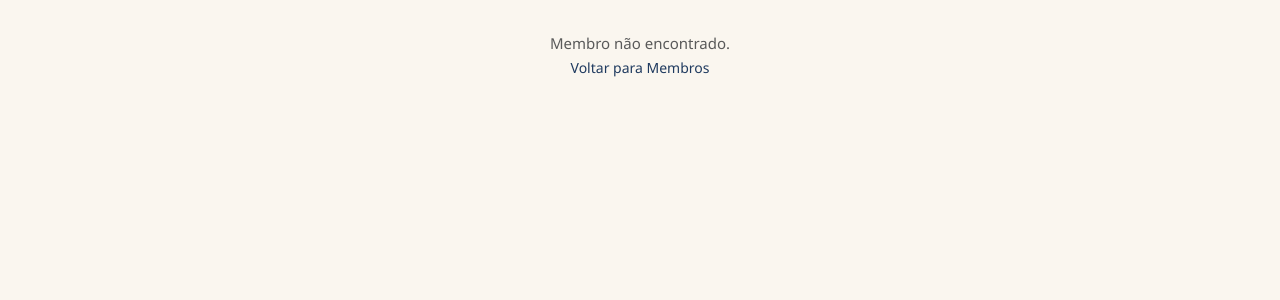
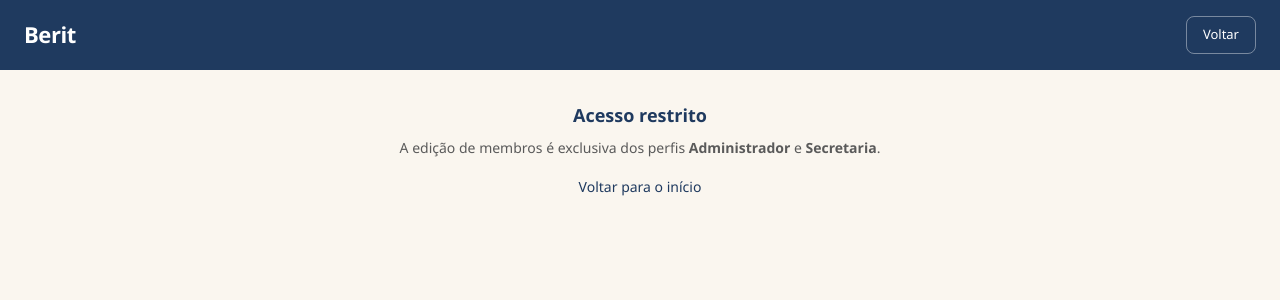
Before and after one commit to Jorgevan-SAJ/berit, a Next.js app: page /membros/editar in a window 1280 px wide. Shown: the top 300 px of the page. Built offline with nearby package versions, Linux system fonts and the light colour scheme; no server answers.

Commit message:
Update page.js

```diff
--- a/app/membros/editar/page.js
+++ b/app/membros/editar/page.js
@@ -1,7 +1,7 @@
 'use client'
-
 import { useEffect, useState } from 'react'
 import { supabase } from '../../../lib/supabase'
+import { getPerfil } from '../../../lib/perfil'
 
 function formatarCelular(valor) {
   const d = (valor || '').replace(/\D/g, '').slice(0, 11)
@@ -12,12 +12,20 @@ function formatarCelular(valor) {
 }
 
 export default function EditarMembro() {
+  const [perfilAtual, setPerfilAtual] = useState(null)
+  const [verificando, setVerificando] = useState(true)
   const [form, setForm] = useState(null)
   const [erro, setErro] = useState('')
   const [carregando, setCarregando] = useState(false)
   const [naoEncontrado, setNaoEncontrado] = useState(false)
 
+  const podeEditar = perfilAtual && ['admin_master', 'secretaria'].includes(perfilAtual.perfil)
+
   useEffect(() => {
+    getPerfil().then((p) => {
+      setPerfilAtual(p)
+      setVerificando(false)
+      if (!p || !['admin_master', 'secretaria'].includes(p.perfil)) return
       const params = new URLSearchParams(window.location.search)
       const id = params.get('id')
       if (!id) {
@@ -40,6 +48,7 @@ export default function EditarMembro() {
             observacoes: data.observacoes || '',
           })
         }
+      })
     })
   }, [])
 
@@ -90,6 +99,34 @@ export default function EditarMembro() {
   }
   const rotulo = { fontSize: 13, color: '#2E2E2E', display: 'block', marginBottom: 6 }
 
+  if (verificando) {
+    return (
+      <main style={{ minHeight: '100vh', background: '#FAF6EF', fontFamily: "'Segoe UI', Roboto, Arial, sans-serif" }}>
+        <div style={{ maxWidth: 560, margin: '0 auto', padding: '2rem 1.5rem', textAlign: 'center', fontSize: 14, color: '#8A8A8A' }}>
+          Verificando permissões...
+        </div>
+      </main>
+    )
+  }
+
+  if (!perfilAtual || !podeEditar) {
+    return (
+      <main style={{ minHeight: '100vh', background: '#FAF6EF', fontFamily: "'Segoe UI', Roboto, Arial, sans-serif" }}>
+        <header style={{ background: '#1F3A5F', color: '#FFFFFF', padding: '1rem 1.5rem', display: 'flex', justifyContent: 'space-between', alignItems: 'center' }}>
+          <a href="/area" style={{ fontSize: 22, fontWeight: 700, letterSpacing: '-0.02em', color: '#FFFFFF', textDecoration: 'none' }}>Berit</a>
+          <a href="/area" style={{ background: 'transparent', border: '1px solid rgba(255,255,255,0.4)', color: '#FFFFFF', padding: '8px 16px', borderRadius: 8, fontSize: 13, textDecoration: 'none' }}>Voltar</a>
+        </header>
+        <div style={{ maxWidth: 560, margin: '0 auto', padding: '2rem 1.5rem', textAlign: 'center' }}>
+          <div style={{ fontSize: 18, fontWeight: 700, color: '#1F3A5F', marginBottom: 8 }}>Acesso restrito</div>
+          <p style={{ fontSize: 14, color: '#5A5A5A', margin: '0 0 16px' }}>
+            A edição de membros é exclusiva dos perfis <strong>Administrador</strong> e <strong>Secretaria</strong>.
+          </p>
+          <a href="/area" style={{ color: '#1F3A5F', fontSize: 14 }}>Voltar para o início</a>
+        </div>
+      </main>
+    )
+  }
+
   if (naoEncontrado) {
     return (
       <main style={{ minHeight: '100vh', background: '#FAF6EF', fontFamily: "'Segoe UI', Roboto, Arial, sans-serif" }}>
@@ -117,51 +154,39 @@ export default function EditarMembro() {
         <a href="/area" style={{ fontSize: 22, fontWeight: 700, letterSpacing: '-0.02em', color: '#FFFFFF', textDecoration: 'none' }}>Berit</a>
         <a href="/membros" style={{ background: 'transparent', border: '1px solid rgba(255,255,255,0.4)', color: '#FFFFFF', padding: '8px 16px', borderRadius: 8, fontSize: 13, textDecoration: 'none' }}>Voltar</a>
       </header>
-
       <div style={{ maxWidth: 560, margin: '0 auto', padding: '2rem 1.5rem' }}>
         <h1 style={{ fontSize: 24, color: '#1F3A5F', margin: '0 0 4px' }}>Editar membro</h1>
         <p style={{ fontSize: 14, color: '#8A8A8A', margin: '0 0 1.5rem' }}>Atualize os dados e salve.</p>
-
         {erro && (
           <div style={{ background: '#FDECEC', color: '#B71C1C', padding: '10px 12px', borderRadius: 8, fontSize: 13, marginBottom: 16 }}>{erro}</div>
         )}
-
         <form onSubmit={salvar} style={{ background: '#FFFFFF', borderRadius: 12, padding: '1.5rem', border: '1px solid #E4DED2' }}>
           <label style={rotulo}>Nome *</label>
           <input type="text" value={form.nome} onChange={(e) => atualizar('nome', e.target.value)} placeholder="Nome completo" required style={campo} />
-
           <label style={rotulo}>E-mail</label>
           <input type="email" value={form.email} onChange={(e) => atualizar('email', e.target.value)} placeholder="email@exemplo.com" style={campo} />
-
           <label style={rotulo}>Celular</label>
           <input type="text" value={form.celular} onChange={(e) => atualizar('celular', formatarCelular(e.target.value))} placeholder="(00) 00000-0000" style={campo} />
-
           <label style={rotulo}>Sexo *</label>
           <select value={form.sexo} onChange={(e) => atualizar('sexo', e.target.value)} required style={campo}>
             <option value="">— Selecione —</option>
             <option value="masculino">Masculino</option>
             <option value="feminino">Feminino</option>
           </select>
-
           <label style={rotulo}>Data de nascimento *</label>
           <input type="date" value={form.data_nascimento} onChange={(e) => atualizar('data_nascimento', e.target.value)} required style={campo} />
-
           <label style={rotulo}>Data de batismo</label>
           <input type="date" value={form.data_batismo} onChange={(e) => atualizar('data_batismo', e.target.value)} style={campo} />
-
           <label style={rotulo}>Data de recebimento</label>
           <input type="date" value={form.data_recebimento} onChange={(e) => atualizar('data_recebimento', e.target.value)} style={campo} />
-
           <label style={rotulo}>Situação</label>
           <select value={form.situacao} onChange={(e) => atualizar('situacao', e.target.value)} style={campo}>
             <option value="ativo">Ativo</option>
             <option value="congregado">Congregado</option>
             <option value="visitante">Visitante</option>
           </select>
-
           <label style={rotulo}>Observações</label>
           <textarea value={form.observacoes} onChange={(e) => atualizar('observacoes', e.target.value)} rows={3} placeholder="Anotações opcionais" style={campo} />
-
           <div style={{ display: 'flex', gap: '0.75rem', marginTop: 4 }}>
             <button type="submit" disabled={carregando} style={{ flex: 1, padding: '12px', background: '#1F3A5F', color: '#FFFFFF', border: 'none', borderRadius: 8, fontSize: 15, fontWeight: 600, cursor: 'pointer' }}>
               {carregando ? 'Salvando...' : 'Salvar alterações'}
```
Lines whose indentation alone changed are shown as unchanged.
